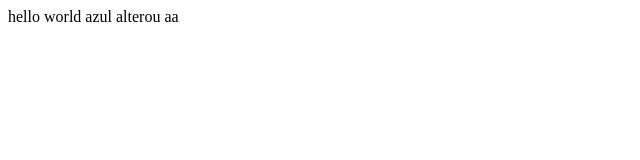
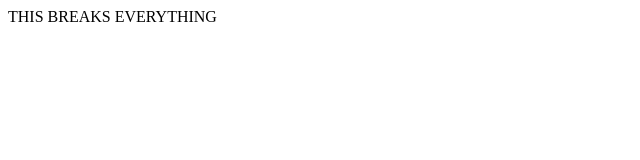
Before and after one commit to nunocpt/edit, a plain HTML site: page index.html in a window 1280 px wide. Shown: the full height of the page, 0-640 px from the left. Drawn offline with Linux system fonts and the light colour scheme.

Commit message:
this breaks everything

```diff
--- a/index.html
+++ b/index.html
@@ -1,6 +1,3 @@
 <div>
-    hello world
-    azul alterou
-
-    aa
+    THIS BREAKS EVERYTHING
 </div>
```
